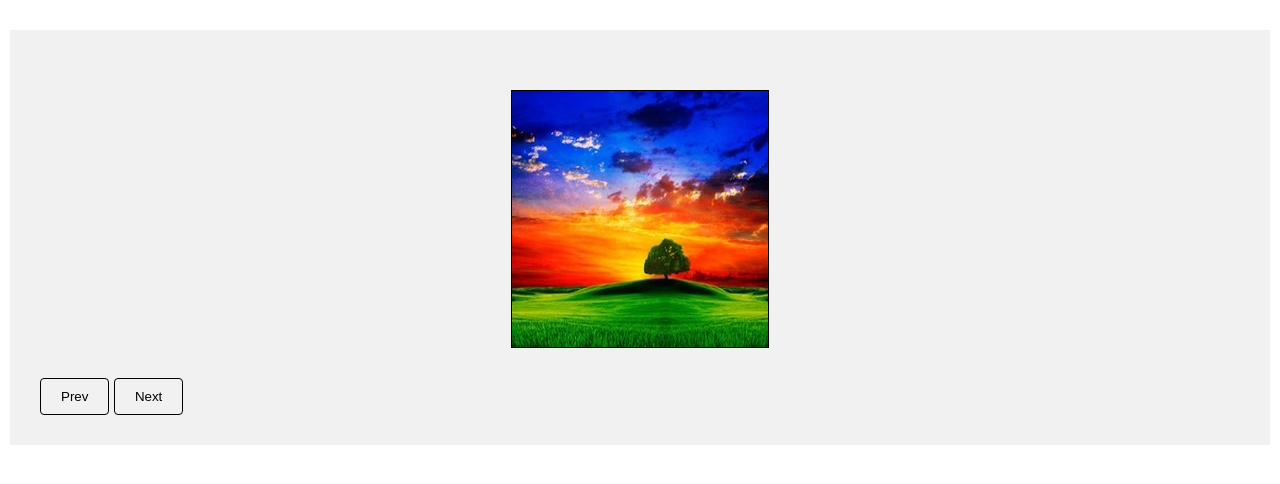
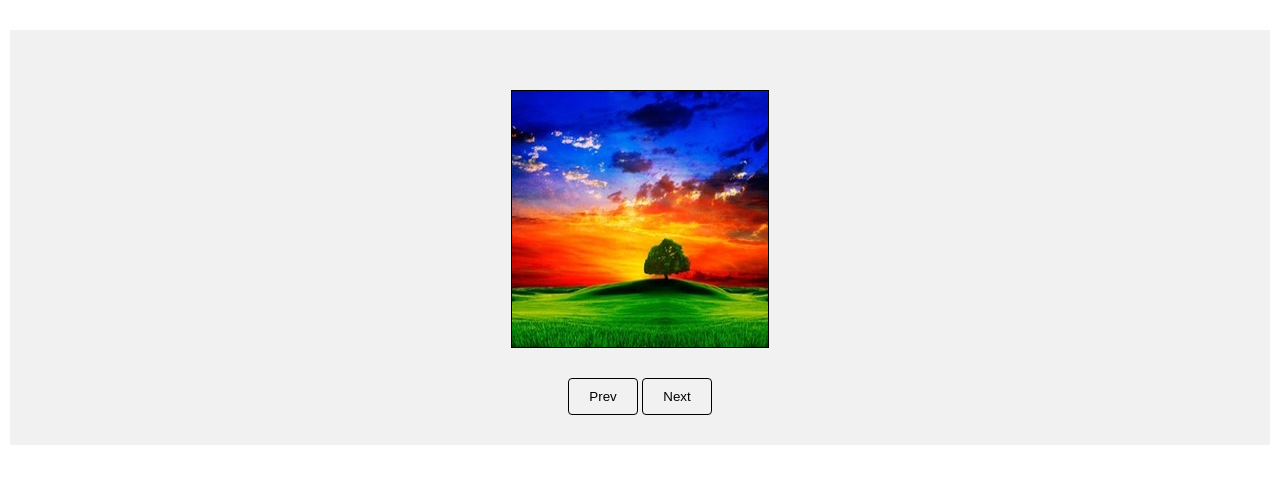
Before and after one commit to 1sosed9/slider, a plain HTML site: page index.html in a window 1280 px wide. Drawn offline with Linux system fonts and the light colour scheme.

Commit message:
changed hover's effect and button aligned center

```diff
--- a/css/style.css
+++ b/css/style.css
@@ -28,12 +28,18 @@ button {
 
 button:hover {
   opacity: 75%;
+  cursor: pointer;
 }
 
 button:active {
   background: #000;
   color: #fff;
 }
+
+.button-wrapper {
+  text-align: center;
+}
+
 
 .slider {
   width: 256px;
--- a/index.html
+++ b/index.html
@@ -19,8 +19,10 @@
         <img src="img/4.jpg" alt="" />
       </div>
     </div>
-    <button class="slider-prev">Prev</button>
-    <button class="slider-next">Next</button>
+    <div class="button-wrapper">
+      <button class="slider-prev">Prev</button>
+      <button class="slider-next">Next</button>
+    </div>
   </div>
   <script src="./js/script.js"></script>
 </body>
```
